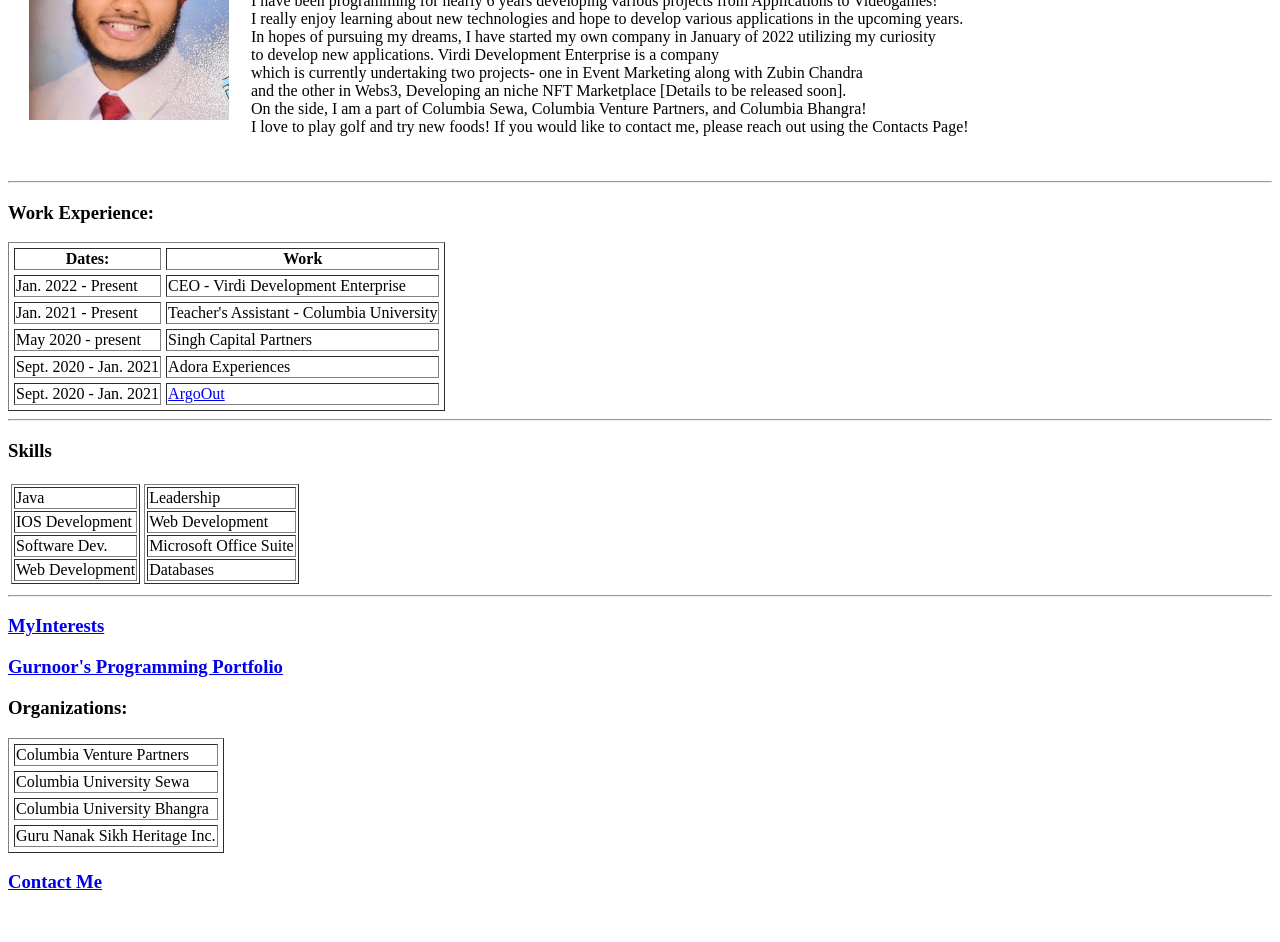
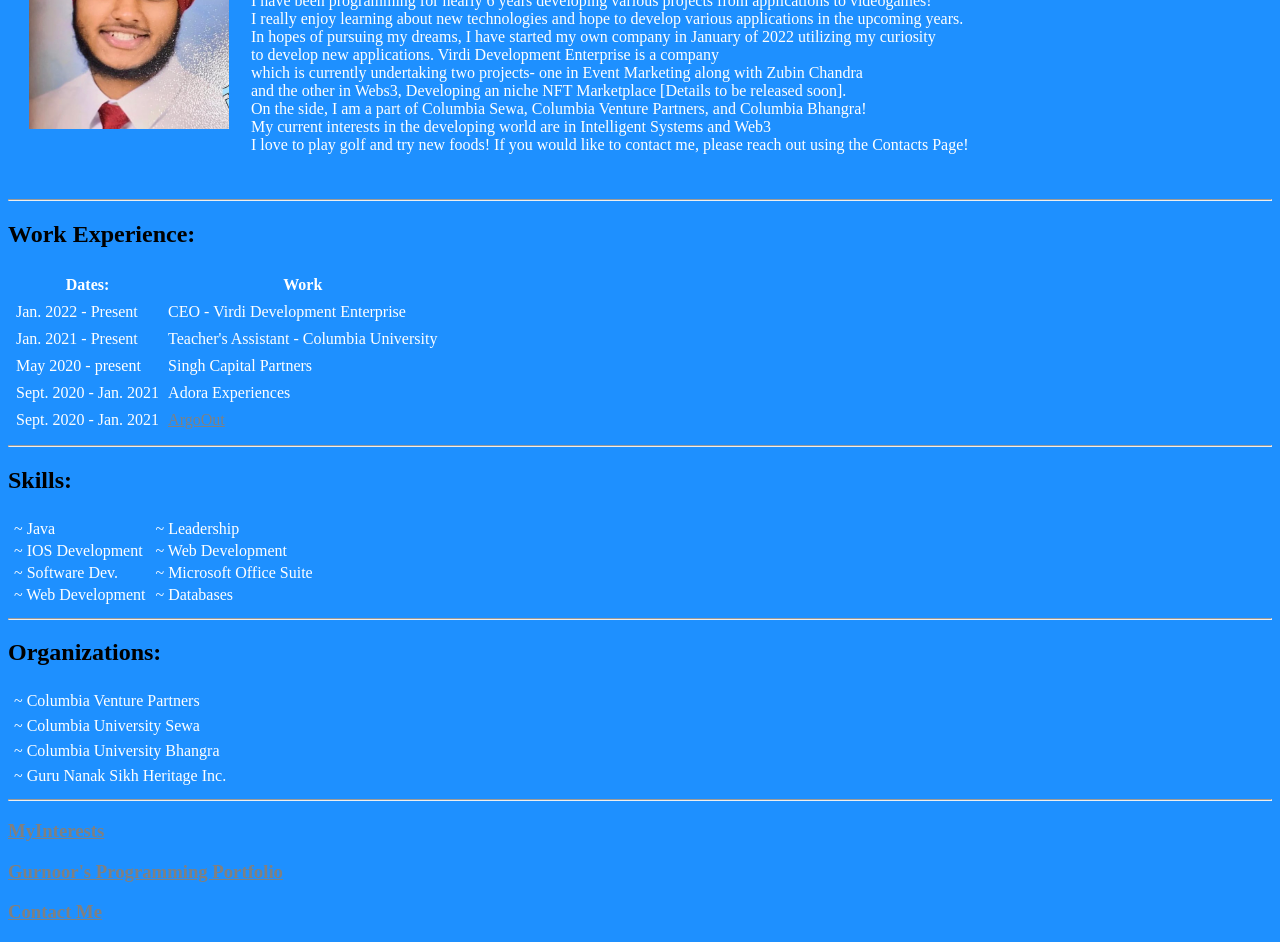
Before and after one commit to GurnoorSVirdi/CV, a plain HTML site: page index.html in a window 1280 px wide. Shown: the part 187-1129 px from the top of the page. Before the commit the page ends 1099 px from the top, so only its background shows below. Drawn offline with Linux system fonts and the light colour scheme.

Commit message:
Updated HomePage!

```diff
--- a/index.html
+++ b/index.html
@@ -4,6 +4,35 @@
 <head>
   <meta charset="utf-8">
   <title> Gurnoor's Personal Site</title>
+  <style>
+    body{
+      background-color: DodgerBlue;
+    }
+    hr{
+      background-color: white;
+    }
+    p{
+      color: white;
+    }
+    table{
+      color: white;
+    }
+
+    h1{
+      color:white;
+    }
+
+    a:link
+    {
+      color: gray;
+    }
+
+    a:visited{
+      color: black;
+    }
+
+
+  </style>
 </head>
 
 <body>
@@ -16,14 +45,15 @@
         <h1>Gurnoor Singh Virdi</h1>
       <p><em>Computer Science and Mathetics Student at <strong>Columbia University</strong></em> <br /> CEO of Virdi Development Enterprise</p>
 
-  <p>Hi My name is Gurnoor Singh Virdi and I am a <em>Computer Science and Mathetics Student at <strong>Columbia University</strong></em><br />
-  I have been programming for nearly 6 years developing various projects from Applications to Videogames!<br />
+  <p>Hi My name is Gurnoor Singh Virdi and I am currently a <em>Computer Science and Mathetics Student at <strong>Columbia University</strong></em><br />
+  I have been programming for nearly 6 years developing various projects from applications to videogames!<br />
   I really enjoy learning about new technologies and hope to develop various applications in the upcoming years.<br />
   In hopes of pursuing my dreams, I have started my own company in January of 2022 utilizing my curiosity <br />
   to develop new applications. Virdi Development Enterprise is a company<br />
   which is currently undertaking two projects- one in Event Marketing along with Zubin Chandra<br />
   and the other in Webs3, Developing an niche NFT Marketplace [Details to be released soon].<br />
   On the side, I am a part of Columbia Sewa, Columbia Venture Partners, and Columbia Bhangra!<br />
+  My current interests in the developing world are in Intelligent Systems and Web3<br />
   I love to play golf and try new foods! If you would like to contact me, please reach out using the Contacts Page!
 
   </p>
@@ -33,10 +63,10 @@
   </table>
   <hr>
 
-  <h3><strong>Work Experience:</strong></h3>
+  <h2><strong>Work Experience:</strong></h2>
 
 
-  <table cellspacing = "5", border="1">
+  <table cellspacing = "7">
     <thead>
       <tr>
         <th>
@@ -91,7 +121,7 @@
           Sept. 2020 - Jan. 2021
         </td>
         <td>
-          <a href="https://apps.apple.com/us/app/argoout/id1434471069">ArgoOut</a>
+        <a href="https://apps.apple.com/us/app/argoout/id1434471069">  ArgoOut</a>
         </td>
       </tr>
 
@@ -101,33 +131,33 @@
 
   <hr>
 
-  <h3> Skills </h3>
+  <h2> Skills: </h2>
 
   <table>
     <tr>
       <td>
-        <table border = '1'>
+        <table>
           <tr>
             <td>
-              Java
+              ~ Java
             </td>
           </tr>
 
           <tr>
             <td>
-              IOS Development
+              ~ IOS Development
             </td>
           </tr>
 
           <tr>
             <td>
-              Software Dev.
+              ~ Software Dev.
             </td>
           </tr>
 
           <tr>
             <td>
-              Web Development
+              ~ Web Development
             </td>
           </tr>
 
@@ -135,27 +165,27 @@
       </td>
 
       <td>
-        <table border = '1'>
+        <table >
           <tr>
             <td>
-              Leadership
+              ~ Leadership
             </td>
           </tr>
 
           <tr>
             <td>
-              Web Development
+              ~ Web Development
             </td>
           </tr>
 
           <tr>
             <td>
-              Microsoft Office Suite
+              ~ Microsoft Office Suite
             </td>
           </tr>
           <tr>
             <td>
-              Databases
+              ~ Databases
             </td>
           </tr>
 
@@ -169,31 +199,29 @@
 
   <hr>
 
-  <h3><a href="Interests.html">MyInterests</a></h3>
-  <h3> <a href="https://drive.google.com/drive/folders/1I69y41NkaRcOj9_dtGntlMLxTqmICFK3?usp=sharing"> Gurnoor's Programming Portfolio</a></h3>
-  <h3> Organizations:</h3>
-  <table cellspacing = "5", border = 1>
+  <h2> Organizations:</h2>
+  <table cellspacing = "5">
 
 
     <tbody>
       <tr>
         <td>
-          Columbia Venture Partners
+          ~ Columbia Venture Partners
         </td>
       </tr>
       <tr>
         <td>
-          Columbia University Sewa
+          ~ Columbia University Sewa
         </td>
       </tr>
       <tr>
         <td>
-          Columbia University Bhangra
+          ~ Columbia University Bhangra
         </td>
       </tr>
       <tr>
         <td>
-          Guru Nanak Sikh Heritage Inc.
+          ~ Guru Nanak Sikh Heritage Inc.
         </td>
       </tr>
 
@@ -201,6 +229,9 @@
     </tbody>
 
   </table>
+  <hr />
+  <h3><a href="Interests.html">MyInterests</a></h3>
+  <h3> <a href="https://drive.google.com/drive/folders/1I69y41NkaRcOj9_dtGntlMLxTqmICFK3?usp=sharing"> Gurnoor's Programming Portfolio</a></h3>
 
   <h3><a href="Contact.html">Contact Me</a></h3></h></h3>
 
```
Lines whose indentation alone changed are shown as unchanged.
